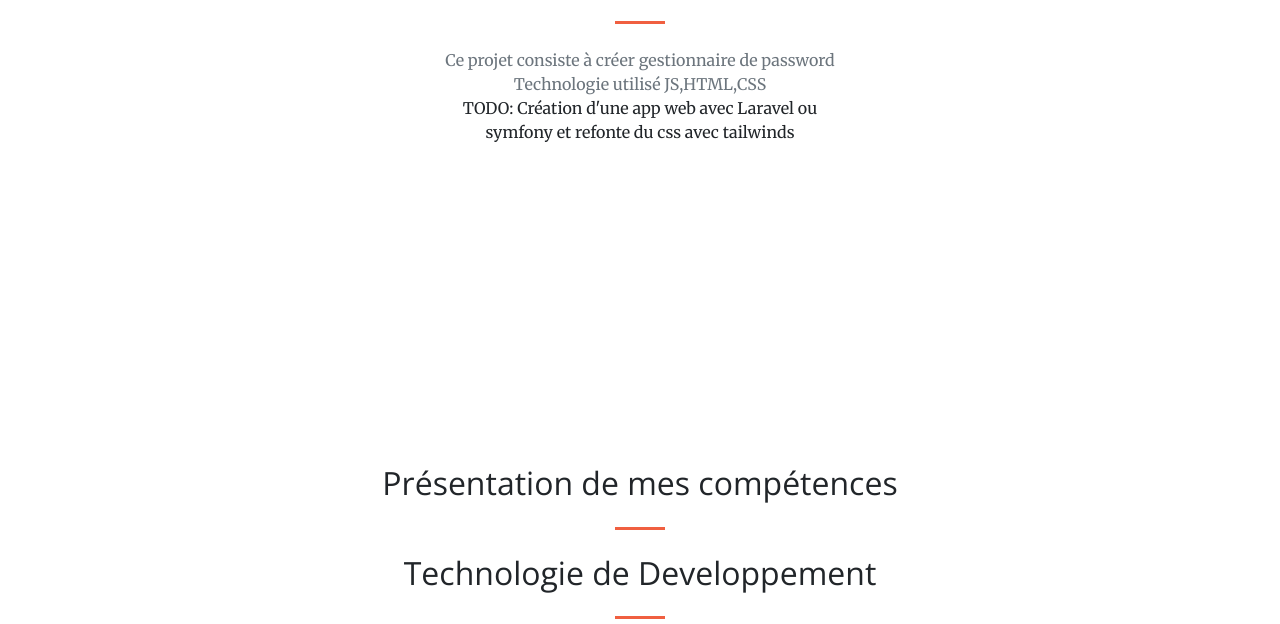
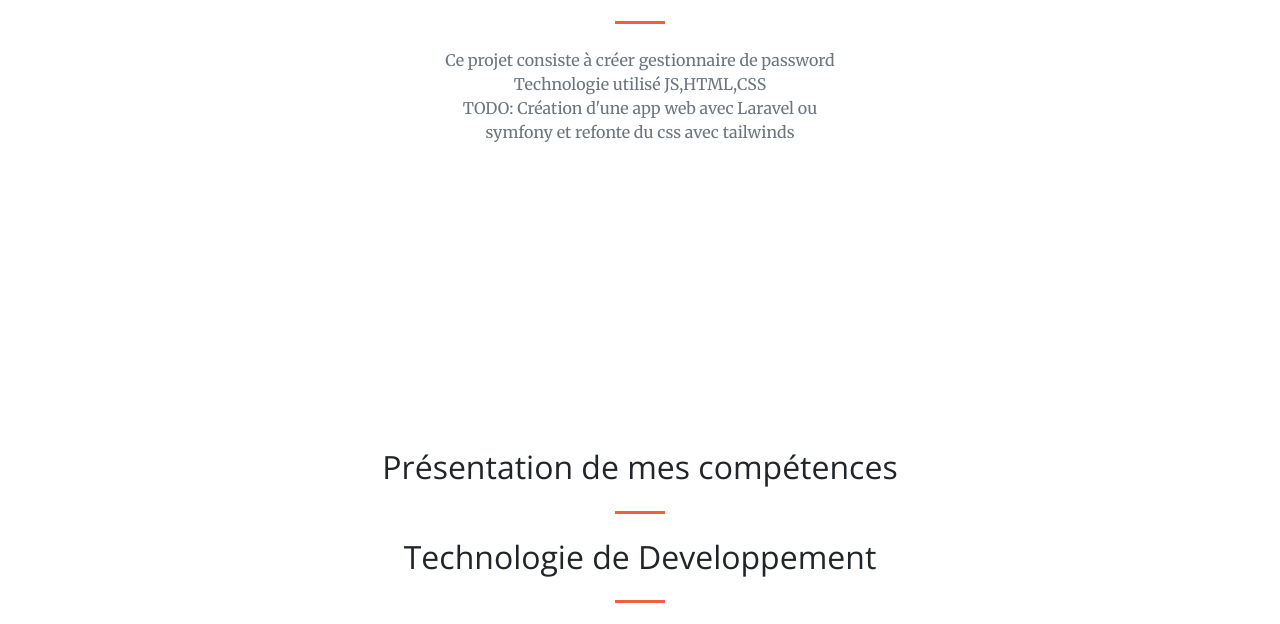
Before and after one commit to DocCreeps/portfolio2017-2022, a plain HTML site: page index.html in a window 1280 px wide. Shown: the part 7839-8463 px from the top of the page. Drawn offline with nearby package versions, Linux system fonts and the light colour scheme.

Commit message:
Update index.html

```diff
--- a/index.html
+++ b/index.html
@@ -425,7 +425,7 @@
 
             <p class="text-muted mb-0">Ce projet consiste à créer gestionnaire de password</br>
             Technologie utilisé JS,HTML,CSS</p>
-        <p> TODO: Création d'une app web avec Laravel ou symfony et refonte du css avec tailwinds</p>
+        <p class="text-muted mb-0"> TODO: Création d'une app web avec Laravel ou symfony et refonte du css avec tailwinds</p>
 
           </div>
         </div>
```
